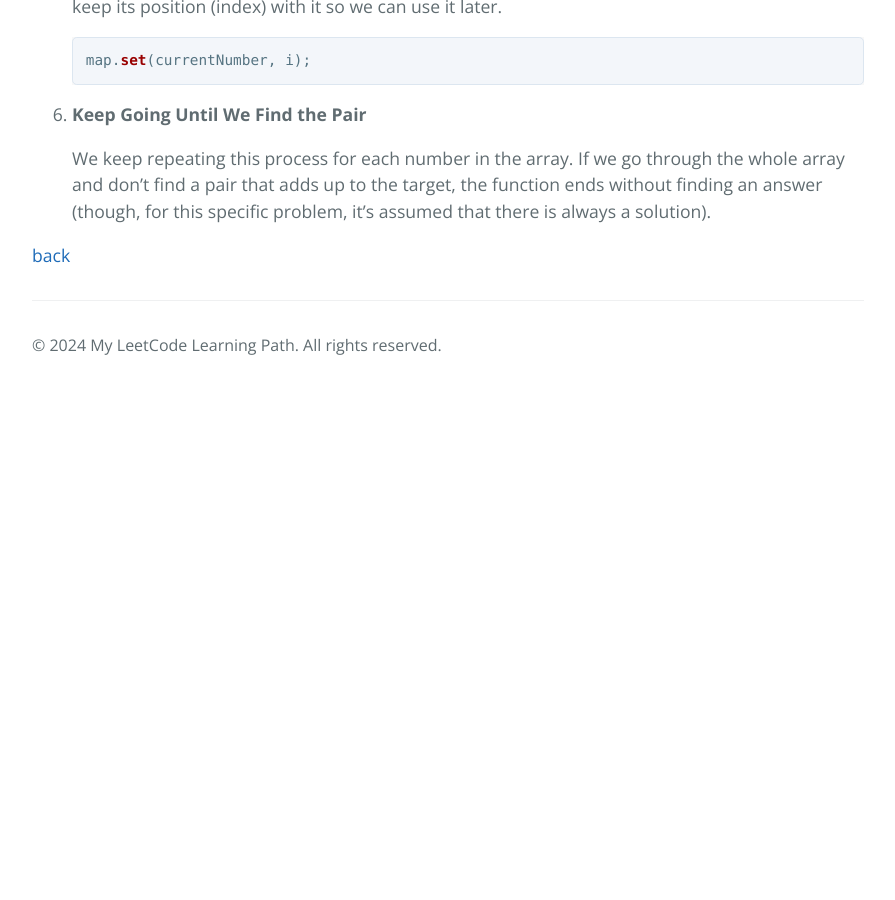
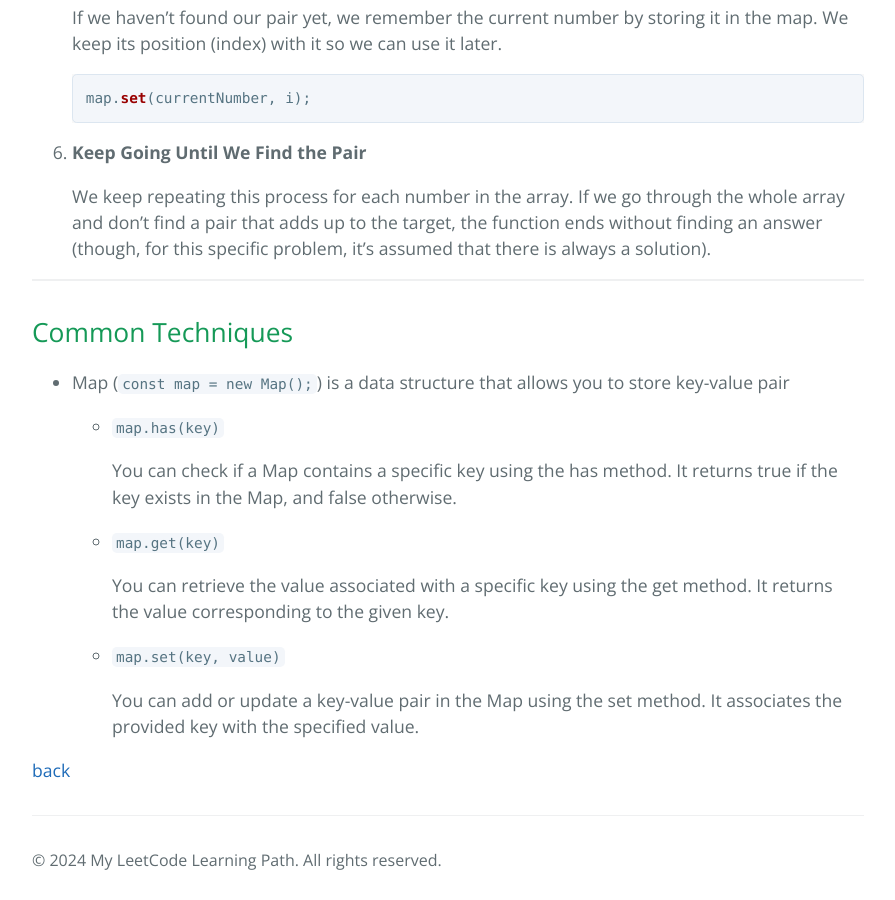
Before and after one commit to MayuKuno/mystudylog, a Jekyll site: the page built from algorithm/two-sum.md, in a window 1280 px wide and 900 px high, scrolled down 2611 px. Shown: the whole window, without its empty margins (192-1087 px from the left). Built offline with Jekyll 4.4.1, drawn with Linux system fonts in a browser that asks for light colours; before the commit the page ends 3016 px from its top, so only the background shows below that.

Commit message:
added Common Techniques

````diff
--- a/algorithm/two-sum.md
+++ b/algorithm/two-sum.md
@@ -8,6 +8,7 @@ title: "LeetCode Problem: 1.Two Sum"
 ## Problem
 [Two Sum Problem on LeetCode](https://leetcode.com/problems/two-sum/description/)
 
+___
 ## My Solution
 ### typescript
 
@@ -43,7 +44,7 @@ function twoSum(nums: number[], target: number): number[] {
   }
 };
 ```
-
+___
 ## Explanation
 1. **Create a Map**
 
@@ -94,4 +95,21 @@ function twoSum(nums: number[], target: number): number[] {
    We keep repeating this process for each number in the array.
    If we go through the whole array and don't find a pair that adds up to the target, the function ends without finding an answer (though, for this specific problem, it's assumed that there is always a solution).
 
+___
+## Common Techniques
+
+- Map (`const map = new Map();`) is a data structure that allows you to store key-value pair
+
+  - `map.has(key)`
+
+      You can check if a Map contains a specific key using the has method. It returns true if the key exists in the Map, and false otherwise.
+
+  - `map.get(key)`
+
+      You can retrieve the value associated with a specific key using the get method. It returns the value corresponding to the given key.
+
+  - `map.set(key, value)`
+
+      You can add or update a key-value pair in the Map using the set method. It associates the provided key with the specified value.
+
 [back](/)
````
Also changed, not shown: algorithm/13_roman-to-integer.ts (deleted, +0 -22 lines), algorithm/14_longest-common-prefix.ts (deleted, +0 -23 lines), algorithm/1_two-sum.ts (deleted, +0 -21 lines), algorithm/9_isPalindrome.ts (deleted, +0 -20 lines), algorithm/is-palindrome.md (+9 -0 lines), algorithm/longest-common-prefix.md (+9 -0 lines), algorithm/roman-to-integer.md (+10 -0 lines), 1 other file.
